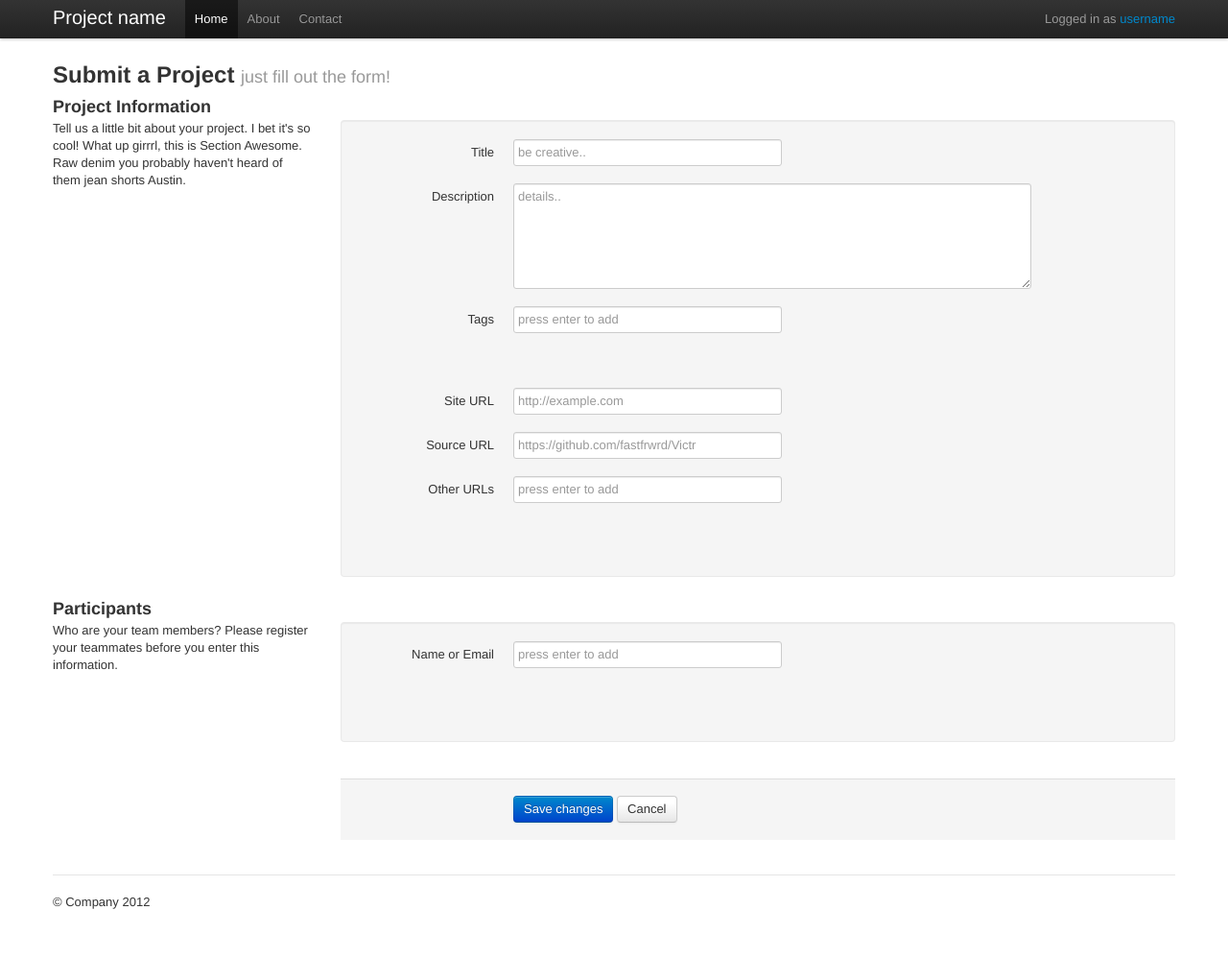
After one commit to fastfrwrd/Victr, a Python web app: template templates/project_new.html in a window 1280 px wide. The commit adds this page. Shown: the whole page at 96% size. Run offline with Jinja, Linux system fonts and the light colour scheme; the template is opened without the code that fills it, so the values that code supplies are empty; some libraries are stand-ins or nearby versions.

Commit message:
styling for project_new

```diff
--- /dev/null
+++ b/static/css/style.css
@@ -0,0 +1,11 @@
+/* Victr styles here */
+
+#project_new .form-horizontal .form-actions {
+    padding-left: 180px;
+}
+#project_new #project_desc {
+    height: 100px
+}
+#project_new #project_tags_list, #project_new #project_other_urls_list, #project_new #project_other_urls_list {
+    min-height: 30px
+}
--- /dev/null
+++ b/templates/project_new.html
@@ -0,0 +1,95 @@
+{% extends "root.html" %}
+
+{% block page_id %}project_new{% endblock %}
+
+{% block content %}
+
+    <h2>Submit a Project <small>just fill out the form!</small></h2>
+
+    <h3>Project Information</h3>
+    <div class="row">
+        <div class="span3">
+            <p>
+                Tell us a little bit about your project. I bet it's so cool! What up girrrl, this is Section Awesome. Raw denim you probably haven't heard of them jean shorts Austin.
+            </p>
+        </div>
+        <div class="span9">
+            <form class="well form-horizontal">
+                <fieldset>
+                    <div class="control-group">
+                        <label class="control-label" for="project_title">Title</label>
+                        <div class="controls">
+                            <input type="text" class="input-xlarge" id="project_title" placeholder="be creative.."/>
+                        </div>
+                    </div>
+                    <div class="control-group">
+                        <label class="control-label" for="project_desc">Description</label>
+                        <div class="controls">
+                            <textarea class="input-xxlarge" id="project_desc" placeholder="details.."></textarea>
+                        </div>
+                    </div>
+                    <div class="control-group">
+                        <label class="control-label" for="project_tags">Tags</label>
+                        <div class="controls">
+                            <input type="text" class="input-xlarge" id="project_tags" placeholder="press enter to add"/>
+                            <ul id="project_tags_list"></ul>
+                        </div>
+                    </div>
+                    <div class="control-group">
+                        <label class="control-label" for="project_site_url">Site URL</label>
+                        <div class="controls">
+                            <input type="text" class="input-xlarge" id="project_site_url" placeholder="http://example.com"/>
+                        </div>
+                    </div>
+                    <div class="control-group">
+                        <label class="control-label" for="project_source_url">Source URL</label>
+                        <div class="controls">
+                            <input type="text" class="input-xlarge" id="project_source_url" placeholder="https://github.com/fastfrwrd/Victr"/>
+                        </div>
+                    </div>
+                    <div class="control-group">
+                        <label class="control-label" for="project_other_urls">Other URLs</label>
+                        <div class="controls">
+                            <input type="text" class="input-xlarge" id="project_other_urls" placeholder="press enter to add"/>
+                            <ul id="project_other_urls_list"></ul>
+                        </div>
+                    </div>
+                </fieldset>
+            </form>
+        </div>
+    </div>
+
+    <h3>Participants</h3>
+    <div class="row">
+        <div class="span3">
+            <p>
+                Who are your team members? Please register your teammates before you enter this information.
+            </p>
+        </div>
+        <div class="span9">
+            <form class="well form-horizontal">
+                <fieldset>
+                    <div class="control-group">
+                        <label class="control-label" for="p">Name or Email</label>
+                        <div class="controls">
+                            <input type="text" class="input-xlarge" id="project_other_urls" placeholder="press enter to add"/>
+                            <ul id="project_other_urls_list"></ul>
+                        </div>
+                    </div>
+                </fieldset>
+            </form>
+        </div>
+    </div>
+
+    <div class="row">
+        <div class="span9 offset3">
+            <form class="form-horizontal">
+                <div class="form-actions">
+                    <button type="submit" class="btn btn-primary">Save changes</button>
+                    <button type="reset" class="btn">Cancel</button>
+                </div>
+            </form>
+        </div>
+    </div>
+
+{% endblock %}
--- a/templates/root.html
+++ b/templates/root.html
@@ -22,6 +22,7 @@
         padding: 9px 0;
       }
     </style>
+    <link href="{{ STATIC_URL }}css/style.css" rel="stylesheet">
     <link href="{{ STATIC_URL }}css/bootstrap-responsive.css" rel="stylesheet">
 
     <!-- Le fav and touch icons -->
@@ -54,7 +55,7 @@
       </div>
     </div>
 
-    <div class="container">
+    <div class="container" id="{% block page_id %}{% endblock %}">
 
         {% block content %}
 
--- a/views.py
+++ b/views.py
@@ -9,4 +9,4 @@ def home(request):
     return HttpResponse(html)
 
 def project_new(request):
-    return render_to_response('root.html', context_instance=RequestContext(request))
+    return render_to_response('project_new.html', context_instance=RequestContext(request))
```
